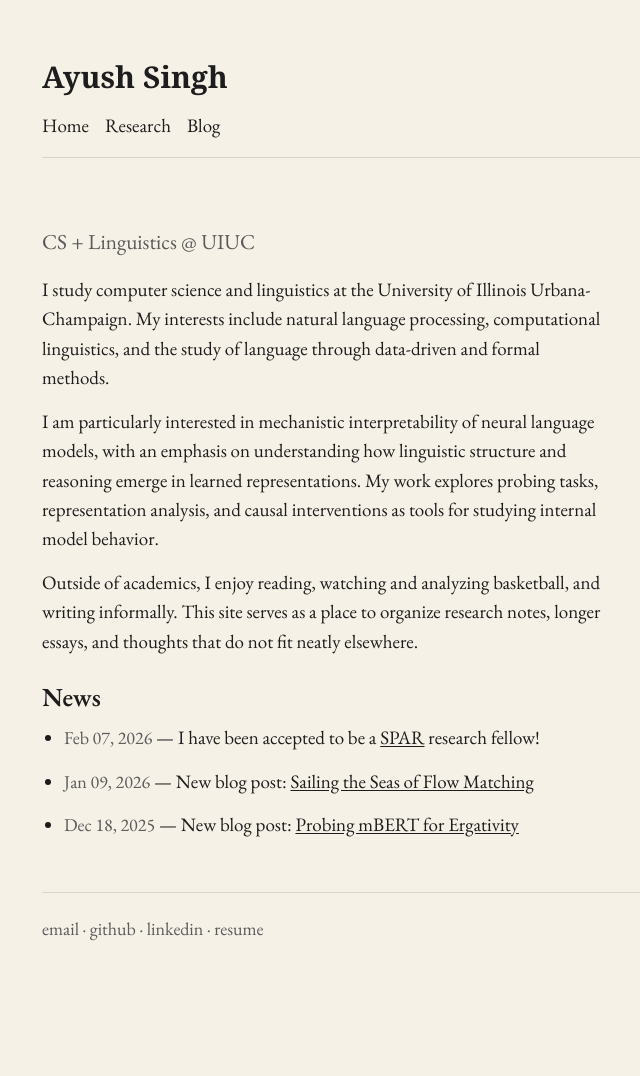
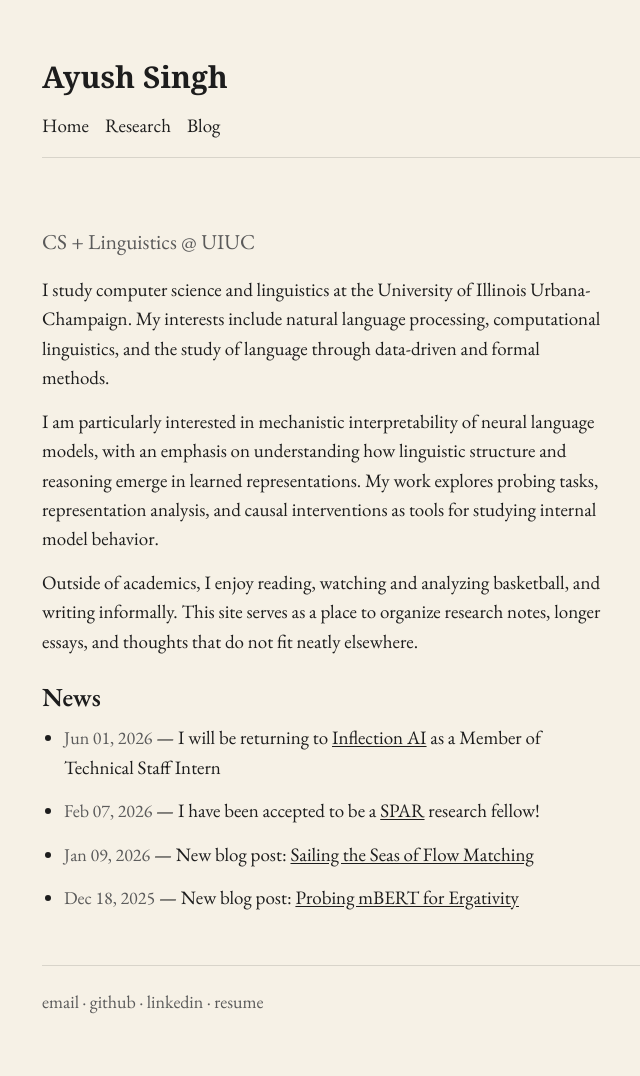
Before and after one commit to AyushSingh42/ayushsingh42.github.io, a Jekyll site: the page built from index.md, in a window 1280 px wide. Shown: the whole page, without its empty margins (74-714 px from the left). Built offline with Jekyll 4.4.1, drawn with Linux system fonts in a browser that asks for light colours; some web fonts are replaced; before the commit the page ends 1003 px from its top, so only the background shows below that.

```diff
--- a/_data/news.yaml
+++ b/_data/news.yaml
@@ -1,3 +1,6 @@
+- date: 2026-06-01
+  content: "I will be returning to [Inflection AI](https://inflection.ai/) as a Member of Technical Staff Intern"
+
 - date: 2026-02-07
   content: "I have been accepted to be a [SPAR](https://sparai.org/) research fellow!"
 
```
Also changed, not shown: research.md (+1 -1 lines).
